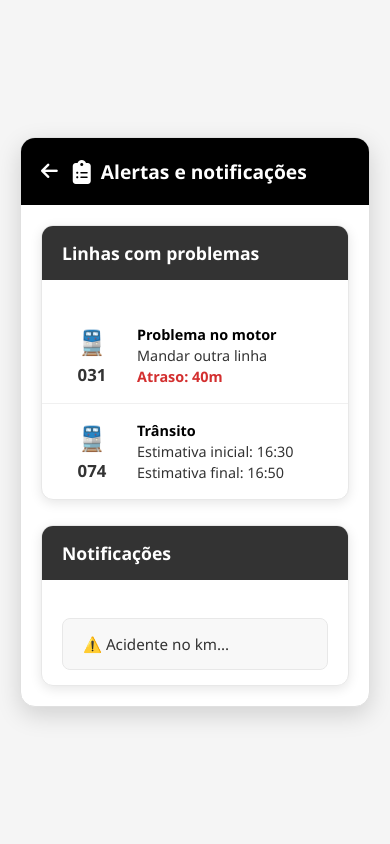
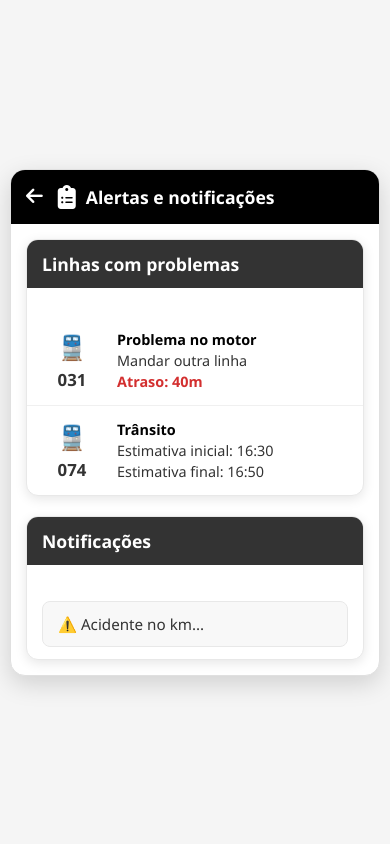
Before and after one commit to Guilherme-Engelmann/Mockup-MobileFirst, a PHP site: page /html/alertas.php in a window 390 px wide. Run offline with PHP 8.4, Linux system fonts and the light colour scheme.

Commit message:
update - style

```diff
--- a/css/alertas.css
+++ b/css/alertas.css
@@ -177,3 +177,60 @@
         transform: translateY(0);
     }
 }
+
+@media (max-width: 480px) {
+    body {
+        padding: 10px;
+    }
+
+    .header {
+        padding: 15px;
+    }
+
+    .screen {
+        padding: 15px;
+        gap: 20px;
+    }
+
+    .linha-card {
+        padding: 12px 15px;
+    }
+
+    .notificacao {
+        margin: 8px 15px 12px 15px;
+        padding: 12px 15px;
+    }
+
+    h2 {
+        font-size: 1.1em;
+    }
+
+    .problemas h2, .notificacoes h2 {
+        padding: 12px 15px;
+    }
+}
+
+
+.linha-card:active, .notificacao:active {
+    transform: scale(0.98);
+    transition: transform 0.1s;
+}
+
+
+.screen::-webkit-scrollbar {
+    width: 6px;
+}
+
+.screen::-webkit-scrollbar-track {
+    background: #f1f1f1;
+    border-radius: 3px;
+}
+
+.screen::-webkit-scrollbar-thumb {
+    background: #c1c1c1;
+    border-radius: 3px;
+}
+
+.screen::-webkit-scrollbar-thumb:hover {
+    background: #a8a8a8;
+}
```
